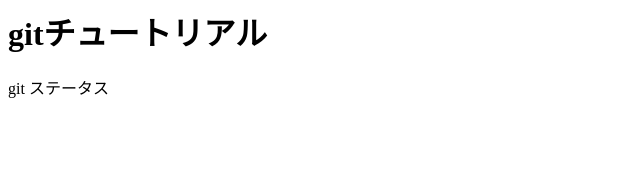
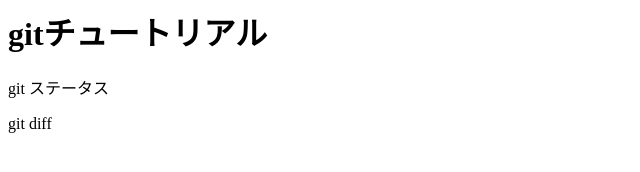
Before and after one commit to maron19985884/git_tutorial, a plain HTML site: page index.html in a window 1280 px wide. Shown: the full height of the page, 0-640 px from the left. Drawn offline with Linux system fonts and the light colour scheme.

Commit message:
git diffを追記

```diff
--- a/index.html
+++ b/index.html
@@ -1,3 +1,3 @@
 <h1>gitチュートリアル</h1>
-
-<p>git ステータス</p>
+<p>git ステータス</p
+<p>git diff</p>
```
